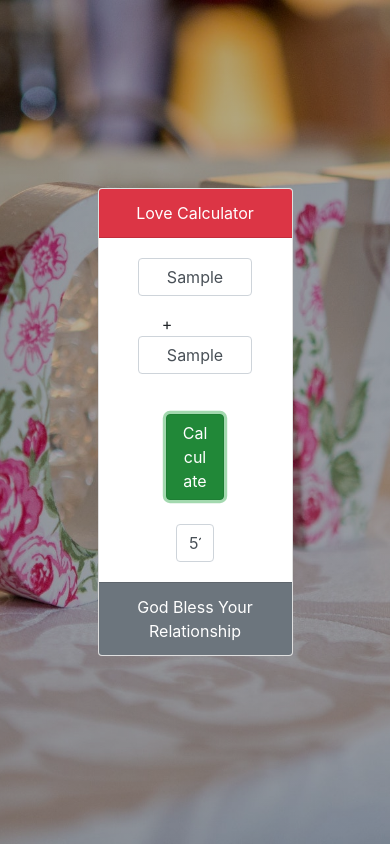
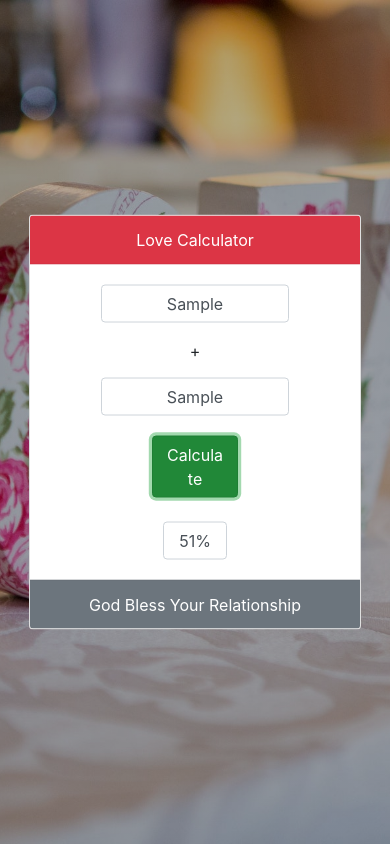
Before and after one commit to lurek/LoveCalculator, a plain HTML site: page index.html in a window 390 px wide. Both pictures are taken after typing "Sample", "Sample", "Sample" into the empty fields and a click on the button "Calculate". Drawn offline with nearby package versions, Linux system fonts and the light colour scheme.

Commit message:
Update index.html
Added validation and resposive

```diff
--- a/index.html
+++ b/index.html
@@ -22,30 +22,72 @@
 			left: 50%;
 			transform: translate(-50%,-50%);
 		}
+		.card {
+			width: 50%;
+		}
+		.form-inline {
+			width: 75%;
+		}
+		.btn {
+			width: 50%;
+		}
+		.result {
+			width: 25%;
+		}
+		.sign {
+    		margin: 0px 48px;
+		}
+		@media screen and (max-width: 1024px){
+			.form-inline {width: 100%;}
+			.sign {margin: 0 auto;}
+			.btn {width: 50%;}
+			.result {width: 30%;}
+		}
+		@media screen and (max-width: 768px){
+			.card {width: 80%;}
+			.form-inline {width: 80%;}
+		}
+		@media screen and (max-width: 425px){
+			.card {width: 85%;}
+			.form-inline {width: 65%;}
+			.sign {margin: 0px auto;padding-bottom: 15px;}
+			.btn {width: 40%;margin-top: -20px;}
+			.result {width: 22%;}
+		}
+		@media screen and (max-width: 375px){
+			.card {width: 90%;}
+			.form-inline {width: 71%;}
+			.btn {width: 45%;}
+			.result {width: 23%;}
+		}
+		@media screen and (max-width: 320px){
+			.btn {width: 55%;}
+			.result {width: 30%;}
+		}
 	</style>
 	<!--Written By MD.Tanvir Ahamed Siddike-->
 </head>
 <body>
 	<header>
-		<div class="card w-50 m-auto text-center">
+		<div class="card m-auto text-center">
   			<div class="card-header bg-danger text-white">Love Calculator</div>
   			<div class="card-body">
-  				<form class="form-inline w-75 m-auto">
+  				<form class="form-inline m-auto">
   					<div class="form-group">
-  						<input type="text" name="" class="form-control text-center" placeholder="Your Name">
+  						<input type="text" name="" class="form-control text-center" placeholder="Your Name" id="name">
   					</div>
-  					<div><span class="pl-4 pr-4"> + </span></div>
+  					<div class="sign"> + </div>
   					<div class="form-group">
-  						<input type="text" name="" class="form-control text-center" placeholder="Lover Name">
+  						<input type="text" name="" class="form-control text-center" placeholder="Lover Name" id="lname">
   					</div>
   				</form>
   				<br>
   				<div class="w-75 m-auto">
-  					<button class="btn btn-success w-50" onclick="lovecheck()">Calculate</button>
+  					<button class="btn btn-success" onclick="lovecheck()">Calculate</button>
   				</div>
   				<br>
   				<div>
-  					<input type="text" name="" id="lovevalue" class="form-control m-auto w-25 text-center" placeholder="Love Percentage">
+  					<input type="text" name="" id="lovevalue" class="form-control m-auto result text-center" placeholder="Result">
   				</div>
   			</div>
   			<div class="card-footer bg-secondary text-white">God Bless Your Relationship</div>
@@ -53,8 +95,25 @@
 
 		<script>
 			function lovecheck() {
-				var lovedata = Math.floor(Math.random() * 100);
-				document.getElementById('lovevalue').value = lovedata + "%";
+				var name = document.getElementById('name').value;
+				var lname = document.getElementById('lname').value;
+
+				if (name == "") {
+					alert('Please Enter Your Name');
+				} else if (name.length <=2 ) {
+					alert('Enter At Least 3 Characters');
+				} else if (!isNaN(name)) {
+					alert('Numbers are not allowed');
+				} else if (lname == "") {
+					alert('Please Enter Your Lover Name');
+				} else if (lname.length <=2 ) {
+					alert('Enter At Least 3 Characters');
+				} else if (!isNaN(lname)) {
+					alert('Numbers are not allowed');
+				} else {
+					var lovedata = Math.floor(Math.random() * 100);
+					document.getElementById('lovevalue').value = lovedata + "%";
+				}
 			}
 		</script>
 	</header>
```
